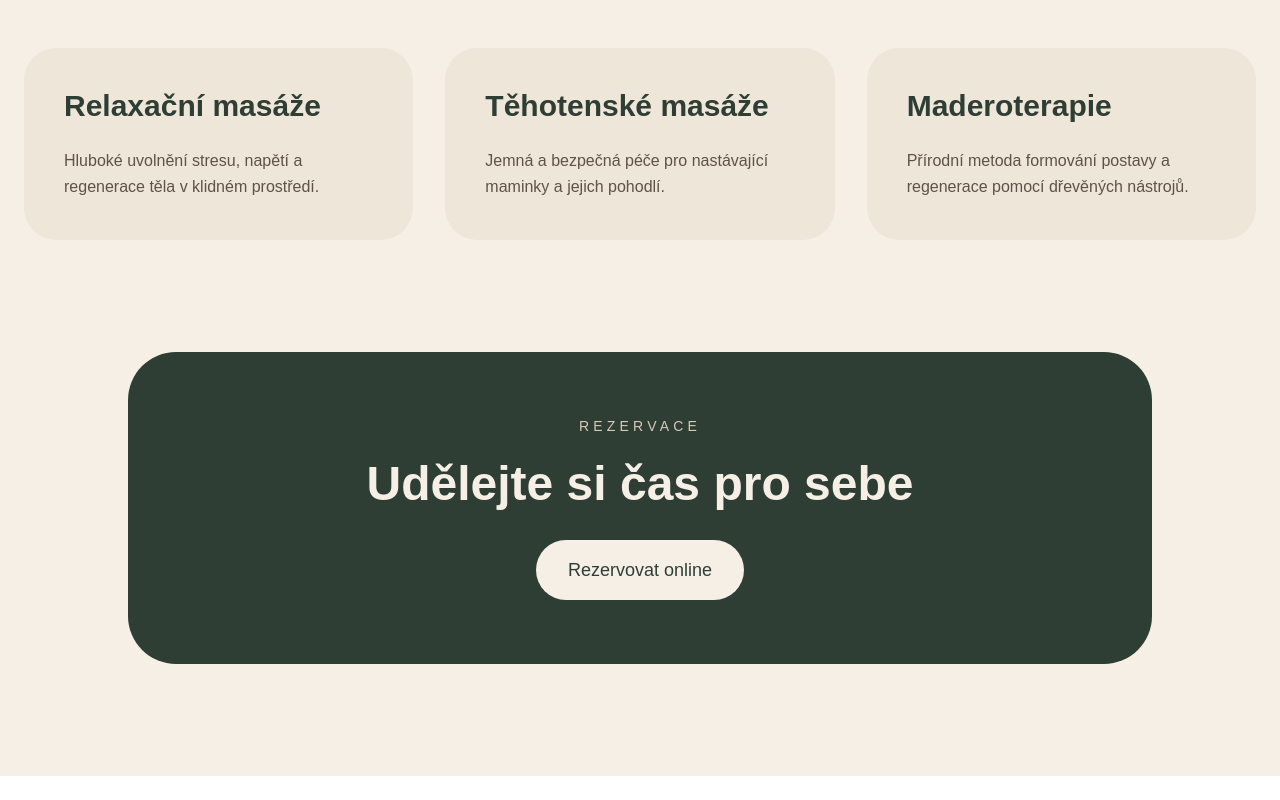
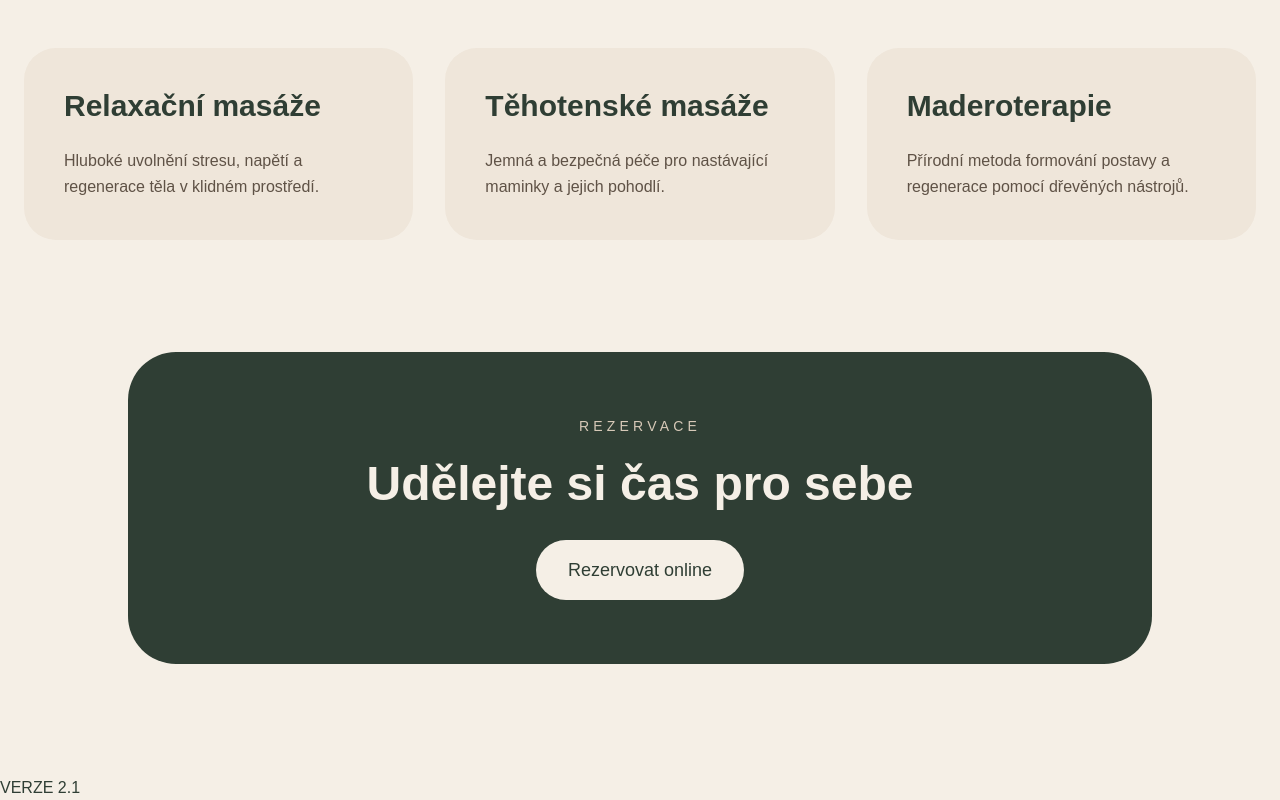
Before and after one commit to michaltacek-hub/mmr-system, a Next.js app: page / in a window 1280 px wide. Shown: the part 1028-1828 px from the top of the page. Before the commit the page ends 1804 px from the top, so only its background shows below. Built offline with nearby package versions, Linux system fonts and the light colour scheme.

Commit message:
version test

```diff
--- a/app/page.tsx
+++ b/app/page.tsx
@@ -10,7 +10,9 @@ export default function Home() {
 <Hero />
 <Services />
 <CTA />
+<p>VERZE 2.1</p>
 <footer />
+
     </main>
   );
 }
```
